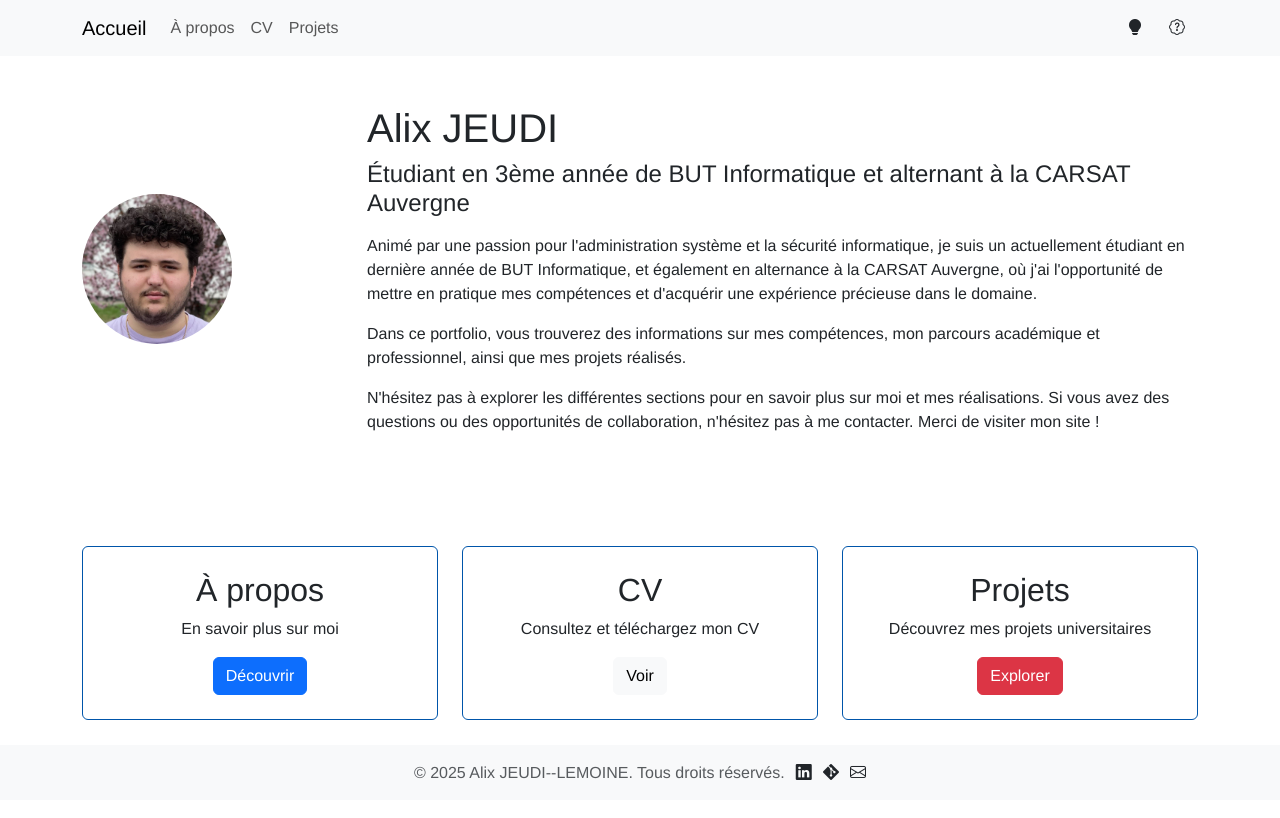
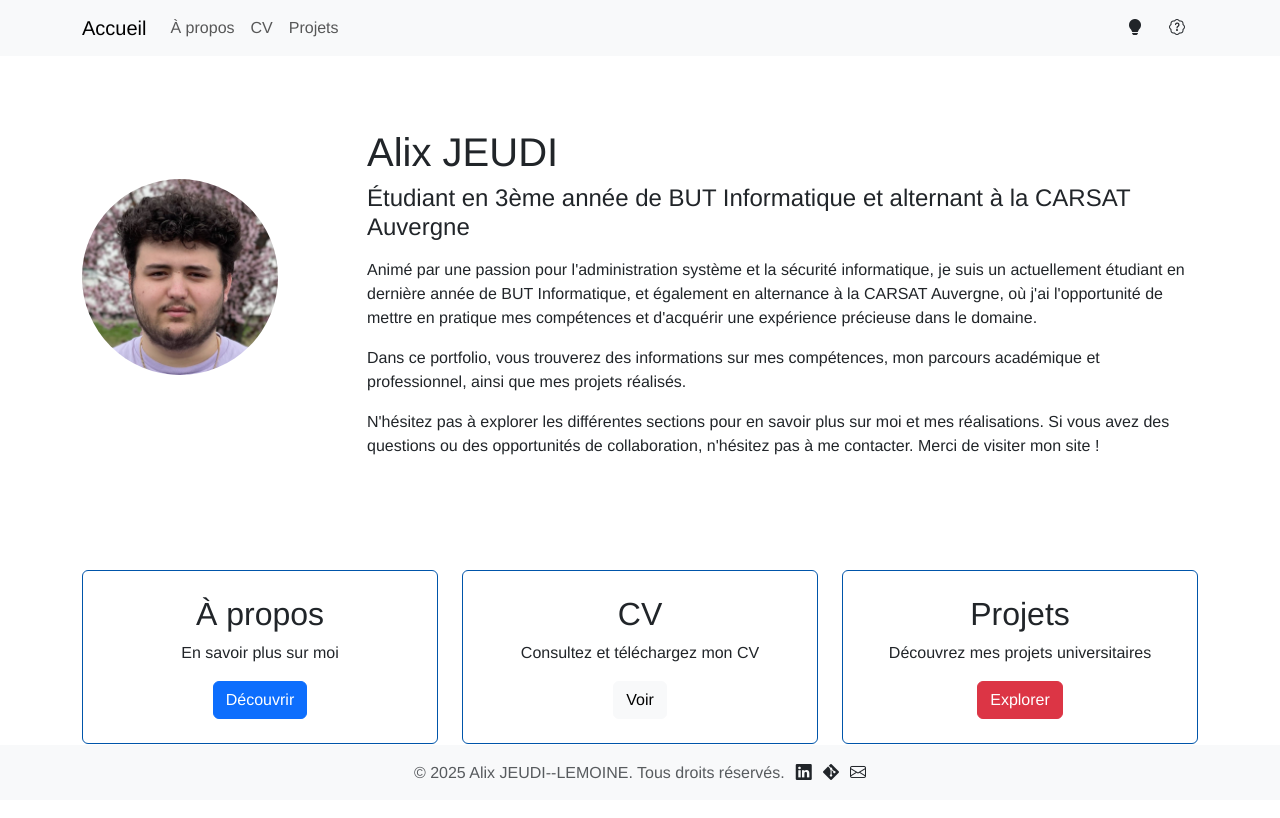
Before and after one commit to JdAlix/portfolio, a Vue app in the folder portfolio/: page / in a window 1280 px wide. Shown: the top 818 px of the page. Built offline with nearby package versions, Linux system fonts and the light colour scheme.

Commit message:
💄 Amélioration de la mise en page de la vue d'accueil : ajustement des marges et des dimensions de l'image.

```diff
--- a/portfolio/src/views/HomeView.vue
+++ b/portfolio/src/views/HomeView.vue
@@ -1,13 +1,13 @@
 <template>
   <div class="container">
     <div class="row align-items-center mt-5">
-      <div class="col-md-3 mb-3">
+      <div class="col-md-3 mb-4">
         <!-- Div pour la photo -->
-        <div class="rounded-circle overflow-hidden">
+        <div class="rounded-circle overflow-hidden w-75">
           <img src="@/assets/me.jpg" alt="Alix JEUDI" class="w-100">
         </div>
       </div>
-      <div class="col-md-9">
+      <div class="col-md-9 mt-4">
         <!-- Contenu du texte -->
         <div>
           <h1>Alix JEUDI</h1>
@@ -57,18 +57,8 @@
   </div>
 </template>
 
-<style scoped>
-/* Style pour arrondir les coins de l'image */
-.rounded-circle {
-  border-radius: 50%;
-  overflow: hidden;
-  width: 150px;
-  height: 150px;
-}
-</style>
-
 <script>
-export default {
-  name: 'HomeView'
-}
+  export default {
+    name: 'HomeView'
+  }
 </script>
```
